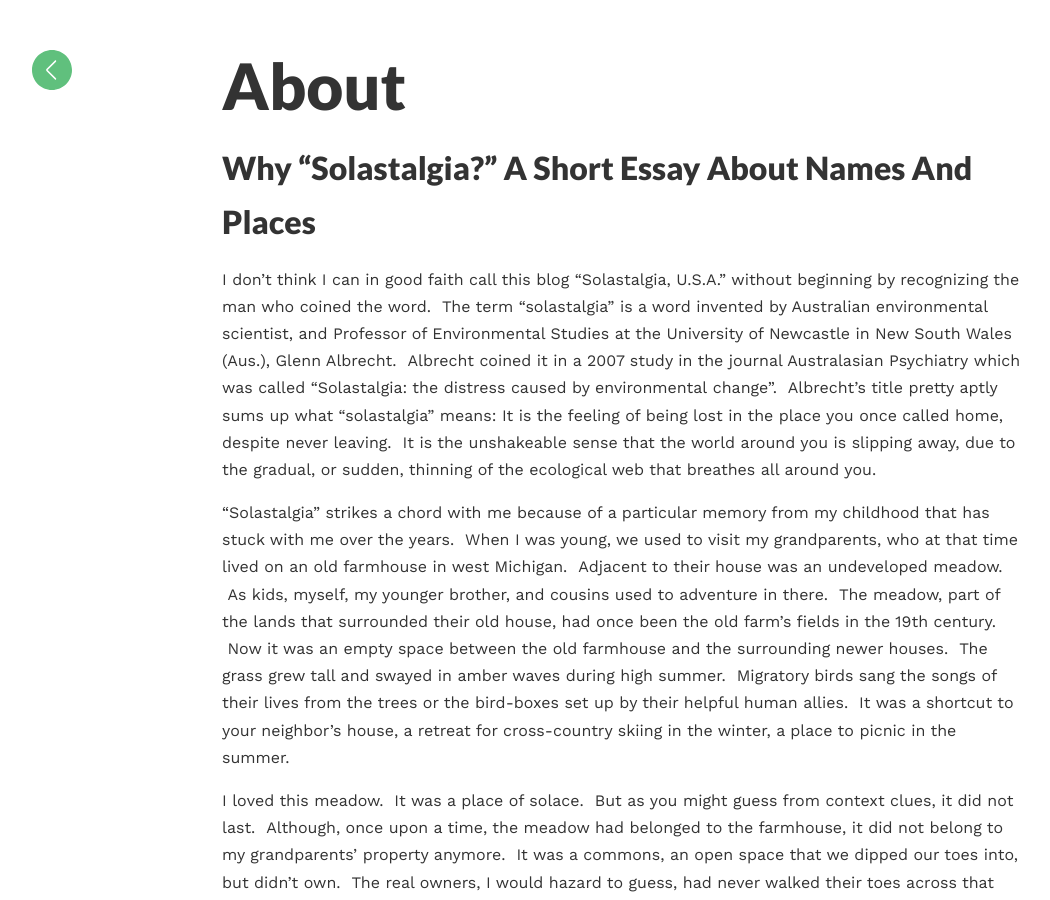
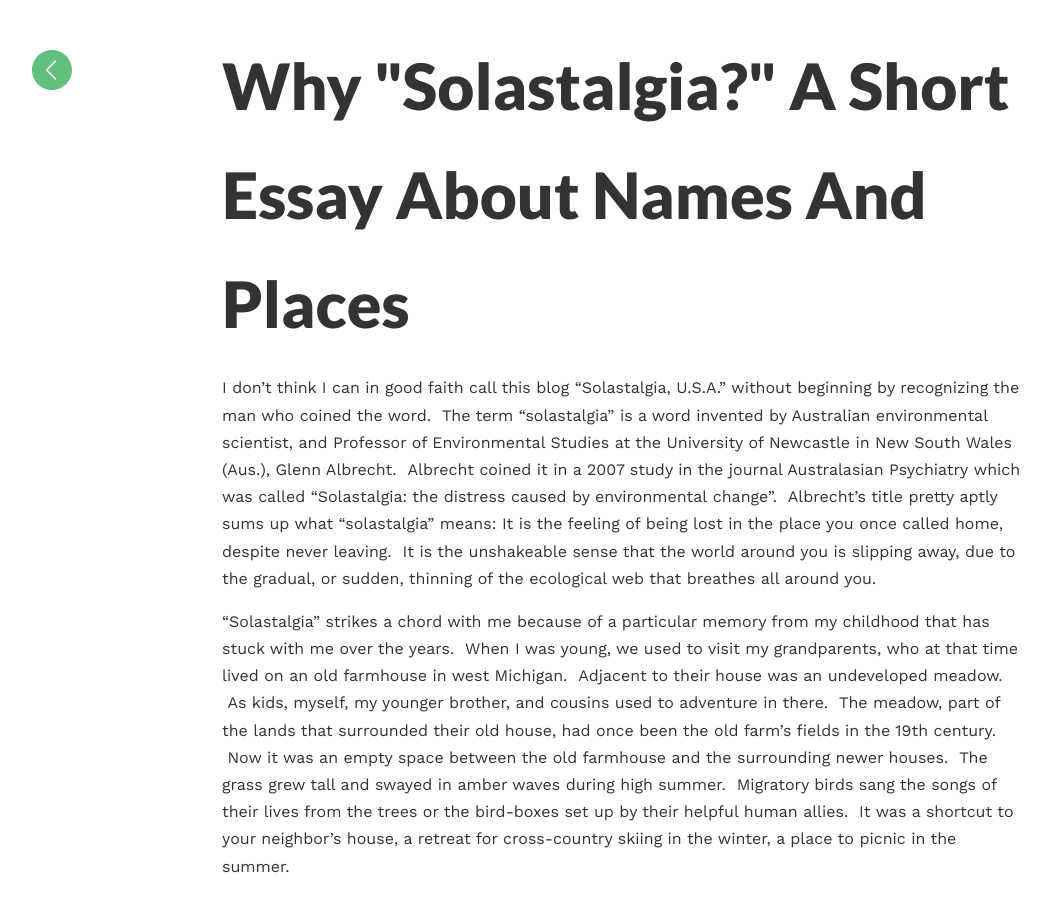
Before and after one commit to SolastalgiaUSA/solastalgiausa.github.io, a Jekyll site: the page built from about.md, in a window 1280 px wide and 900 px high. Shown: the whole window, without its empty margins (18-1068 px from the left). Built offline with Jekyll 4.4.1, drawn with Linux system fonts in a browser that asks for light colours.

Commit message:
about title

```diff
--- a/about.md
+++ b/about.md
@@ -1,10 +1,8 @@
 ---
-title: About
+title: Why "solastalgia?" A short essay about names and places
 layout: post
 permalink: /about/
 ---
-
-# Why "solastalgia?" A short essay about names and places
 
 I don’t think I can in good faith call this blog “Solastalgia, U.S.A.” without beginning by recognizing the man who coined the word.  The term “solastalgia” is a word invented by Australian environmental scientist, and Professor of Environmental Studies at the University of Newcastle in New South Wales (Aus.), Glenn Albrecht.  Albrecht coined it in a 2007 study in the journal Australasian Psychiatry which was called “Solastalgia: the distress caused by environmental change”.  Albrecht’s title pretty aptly sums up what “solastalgia” means: It is the feeling of being lost in the place you once called home, despite never leaving.  It is the unshakeable sense that the world around you is slipping away, due to the gradual, or sudden, thinning of the ecological web that breathes all around you.
 
```
